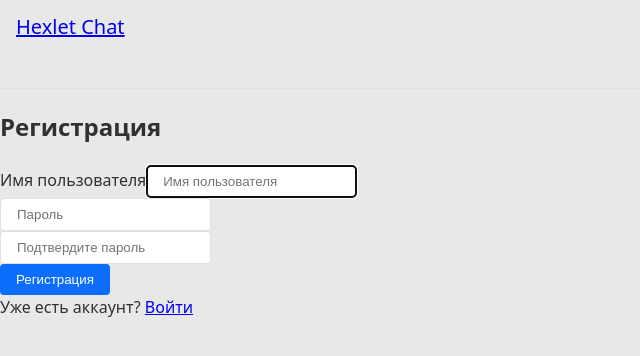
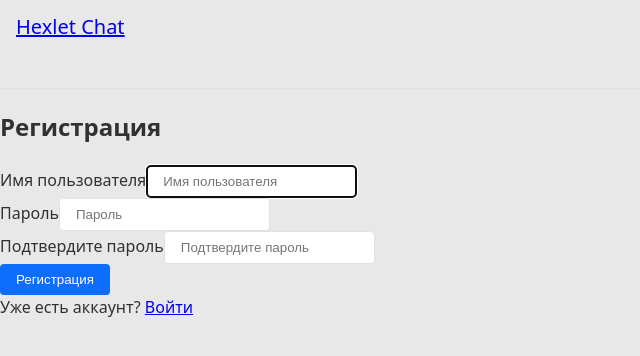
Before and after one commit to pinyaevv/fullstack-javascript-project-12, a React (Vite) app in the folder frontend/: page /signup in a window 1280 px wide. Shown: the top 356 px of the page, without its empty margins (0-640 px from the left). Built offline with nearby package versions, Linux system fonts and the light colour scheme; no server answers; what leo-profanity would draw is missing.

Commit message:
Fix 8. SignupPage username

```diff
--- a/frontend/src/pages/SignupPage.jsx
+++ b/frontend/src/pages/SignupPage.jsx
@@ -51,17 +51,19 @@ export const SignupPage = () => {
             {errors.general && <Alert variant="danger">{errors.general}</Alert>}
 
             <div className="mb-3">
-              <label class="form-label" for="username">Имя пользователя</label>
+              <label class="form-label" for="username">{t('form.username')}</label>
               <Field placeholder={t('form.username')} name="username" type="text" className="form-control" autoFocus />
               <ErrorMessage name="username" component="div" className="text-danger" />
             </div>
 
             <div className="mb-3">
+              <label class="form-label" for="username">{t('form.password')}</label>
               <Field placeholder={t('form.password')} name="password" type="password" className="form-control" />
               <ErrorMessage name="password" component="div" className="text-danger" />
             </div>
 
             <div className="mb-3">
+              <label class="form-label" for="username">{t('form.confirm_password')}</label>
               <Field placeholder={t('form.confirm_password')} name="confirmPassword" type="password" className="form-control" />
               <ErrorMessage name="confirmPassword" component="div" className="text-danger" />
             </div>
```
